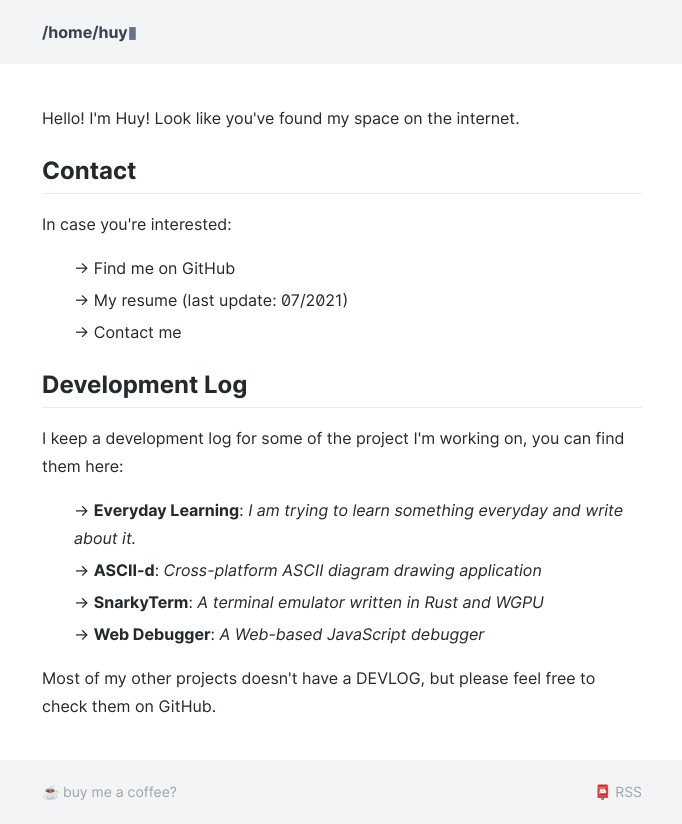
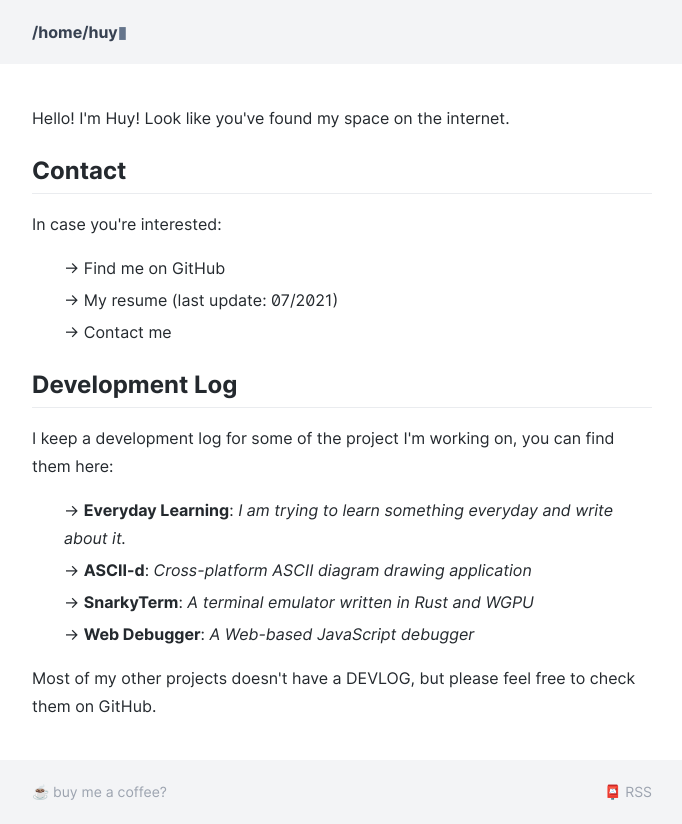
Before and after one commit to huytd/huy.rocks, a Next.js app: page / in a window 1280 px wide. Shown: the whole page, without its empty margins (298-980 px from the left). Built offline with nearby package versions, Linux system fonts and the light colour scheme.

Commit message:
Increase content size

```diff
--- a/styles/globals.css
+++ b/styles/globals.css
@@ -45,7 +45,7 @@
 @tailwind utilities;
 
 .container-center {
-    @apply px-5 md:px-0 w-screen md:w-[600px] mx-auto;
+    @apply px-5 md:px-0 w-screen md:w-[620px] mx-auto;
 }
 
 .center-horizontal {
```
